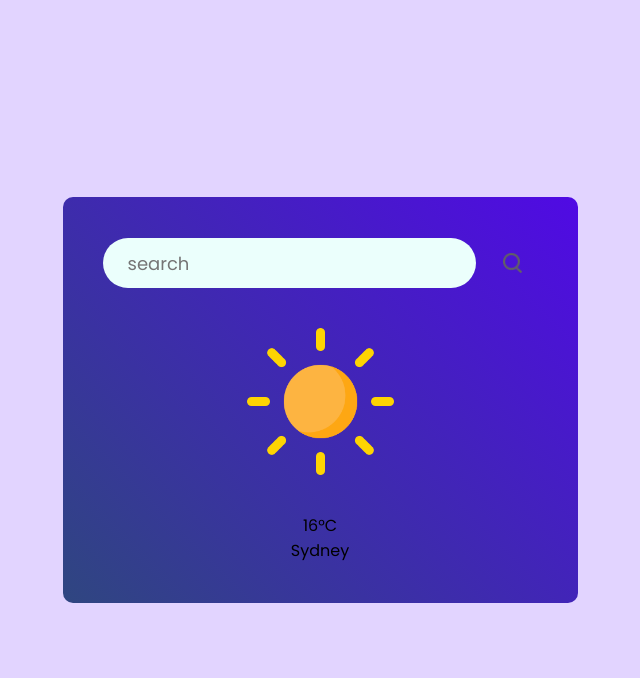
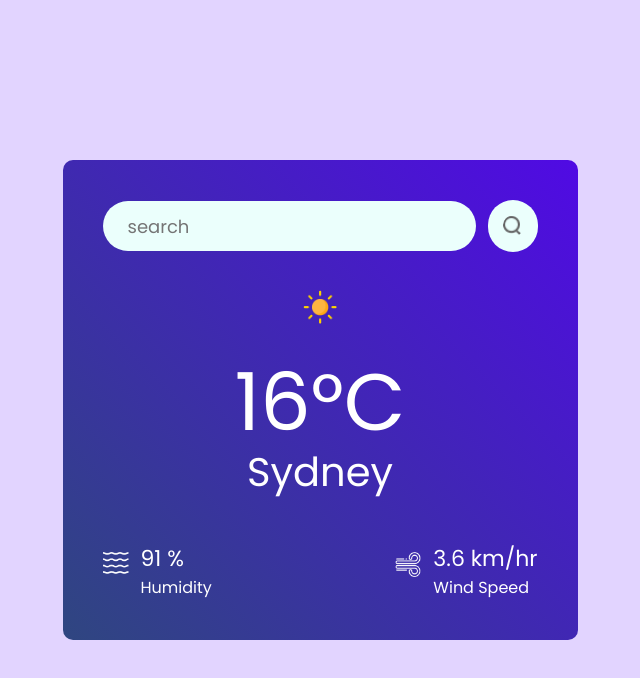
Before and after one commit to waibaBikash/Weather-App, a React (Vite) app: page / in a window 1280 px wide. Shown: the top 678 px of the page, without its empty margins (320-960 px from the left). Built offline with nearby package versions, Linux system fonts and the light colour scheme.

Commit message:
compte weather app ui

```diff
--- a/src/components/Weather.css
+++ b/src/components/Weather.css
@@ -25,4 +25,41 @@
 .search-bar img{
   width: 50px;
   padding: 15px;
+  border-radius: 50px;
+  background: #ebfffc;
+  cursor: pointer;
 }
+.weather-icon{
+  width: 50px;
+  margin: 30px 0px;
+}
+.temp{
+  color: #fff;
+  font-size: 80px;
+  line-height: 1;
+}
+.location{
+  color: #fff;
+  font-size: 40px;
+}
+.weather-data{
+  width: 100%;
+  margin-top: 40px;
+  color: #fff;
+  display: flex;
+  justify-content: space-between;
+}
+.weather-data .col{
+  display: flex;
+  align-items: flex-start;
+  gap: 12px;
+  font-size: 22px;
+}
+.weather-data .col span{
+  display: block;
+  font-size: 16px;
+}
+.weather-data .col img{
+  width: 26px;
+  margin-top: 10px;
+}
--- a/src/components/Weather.jsx
+++ b/src/components/Weather.jsx
@@ -17,8 +17,24 @@ const Weather = () => {
          <img src={search_icon} alt="" />
       </div>
        <img src={clear_icon} alt=""  className='weather-icon'/>
-       <p>16°C</p>
-       <p>Sydney</p>
+       <p className='temp'>16°C</p>
+       <p className='location'>Sydney</p>
+         <div className="weather-data">
+            <div className="col">
+                <img src={humidity_icon} alt="" />
+                <div>
+                   <p>91 %</p>
+                   <span>Humidity</span>
+                </div>
+            </div>
+            <div className="col">
+                <img src={wind_icon} alt="" />
+                <div>
+                   <p>3.6 km/hr</p>
+                   <span>Wind Speed</span>
+                </div>
+            </div>
+         </div>
     </div>
   )
 }
```
